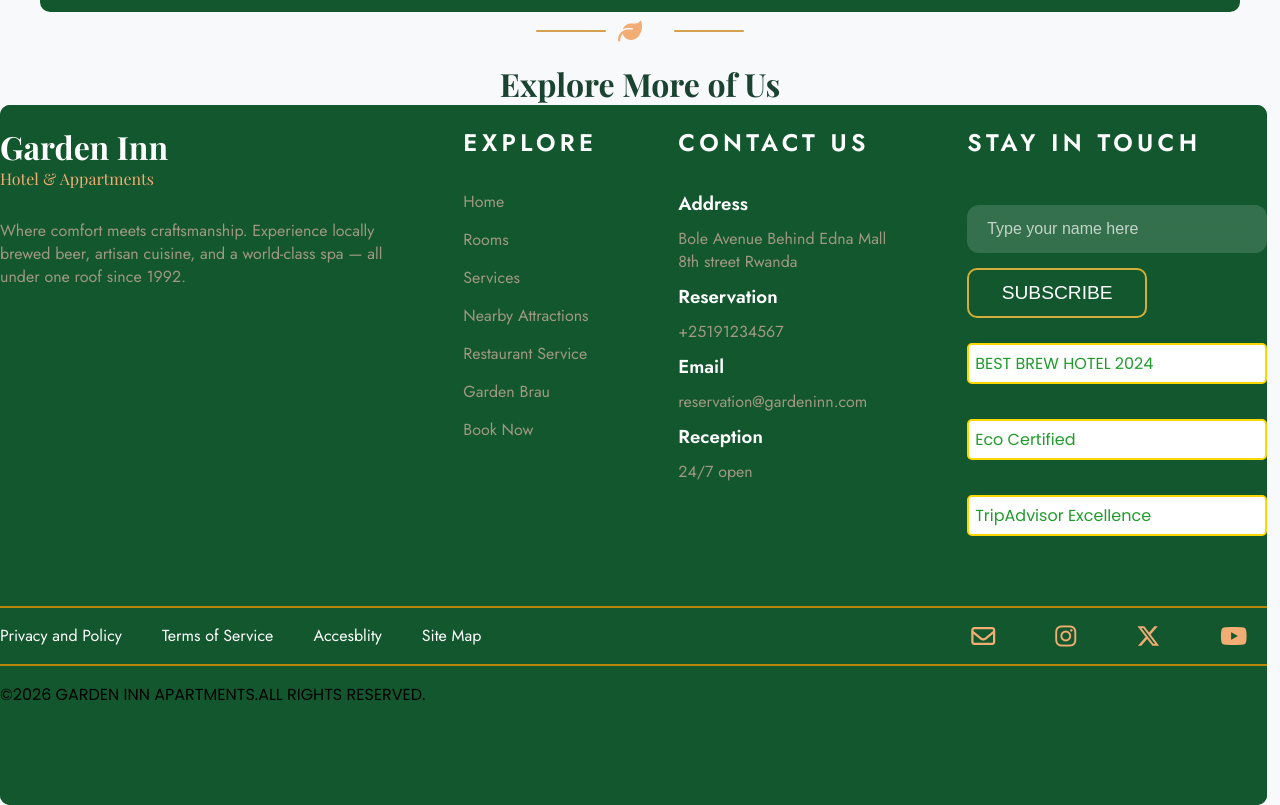
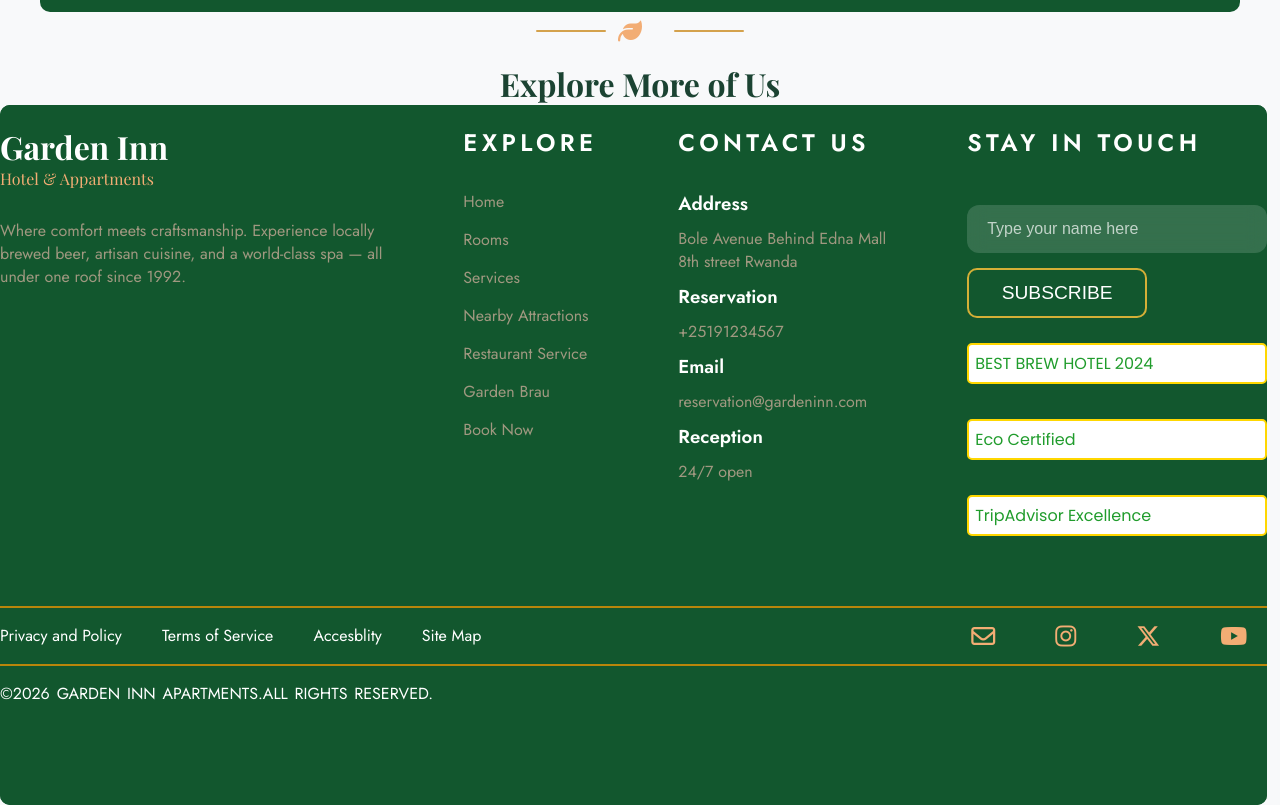
Before and after one commit to Paulos-g/Garden-Inn-project, a React (Vite) app: page / in a window 1280 px wide. Shown: the part 5487-6292 px from the top of the page. Built offline with nearby package versions, Linux system fonts and the light colour scheme; grey boxes are pictures that could not be loaded.

Commit message:
Finished the home page

```diff
--- a/src/main.css
+++ b/src/main.css
@@ -485,3 +485,9 @@ body {
   display: flex;
   gap: 40px;
 }
+.footer-container > p {
+  color: white;
+  font-family: "Jost", sans-serif;
+  margin: 0;
+  word-spacing: 2px;
+}
```
